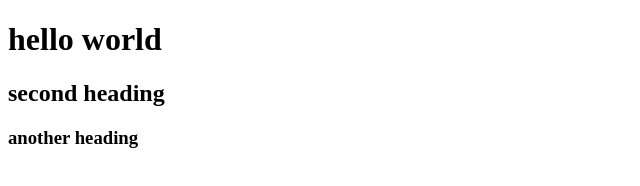
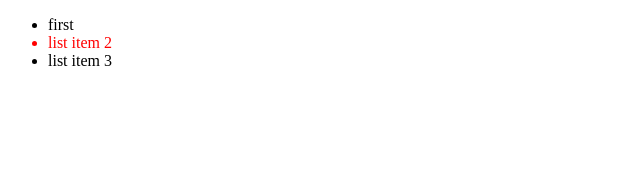
Before and after one commit to amulpatle/Java-Script-beginning-, a plain HTML site: page DOM John Smilga/Navigate The Dom/previousElementSibling & nextELementSibling/index.html in a window 1280 px wide. Shown: the whole page, without its empty margins (0-640 px from the left). Drawn offline with Linux system fonts and the light colour scheme.

Commit message:
nextElementSibling & PreviousElementSibling

```diff
--- a/DOM John Smilga/Navigate The Dom/previousElementSibling & nextELementSibling/index.html
+++ b/DOM John Smilga/Navigate The Dom/previousElementSibling & nextELementSibling/index.html
@@ -7,13 +7,11 @@
     <title>Document</title>
   </head>
   <body>
-    <div id="resul">
-      <h1>hello world</h1>
-    </div>
-    <div class="second">
-      <h2>second heading</h2>
-      <h3>another heading</h3>
-    </div>
+    <ul id="result">
+      <li class="first">first</li>
+      <li>list item 2</li>
+      <li>list item 3</li>
+    </ul>
     <script src="script.js"></script>
   </body>
 </html>
--- a/DOM John Smilga/Navigate The Dom/previousElementSibling & nextELementSibling/script.js
+++ b/DOM John Smilga/Navigate The Dom/previousElementSibling & nextELementSibling/script.js
@@ -0,0 +1,5 @@
+// previousElementSibling
+// nextElementSibling
+const first = document.querySelector(".first");
+first.nextElementSibling.style.color = "red";
+const last = document.querySelector("#last");
```
